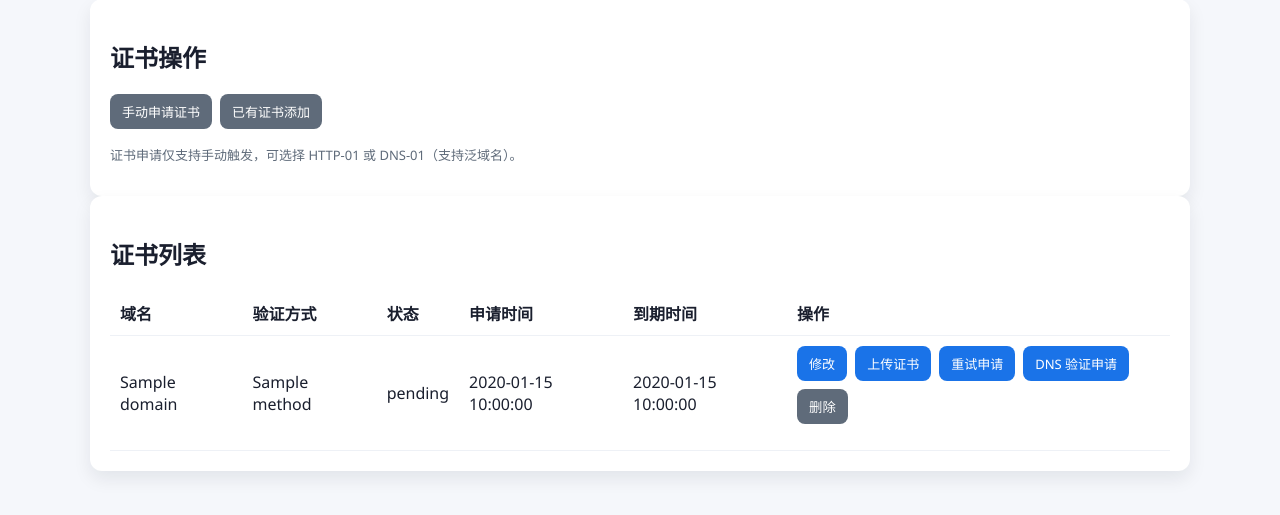
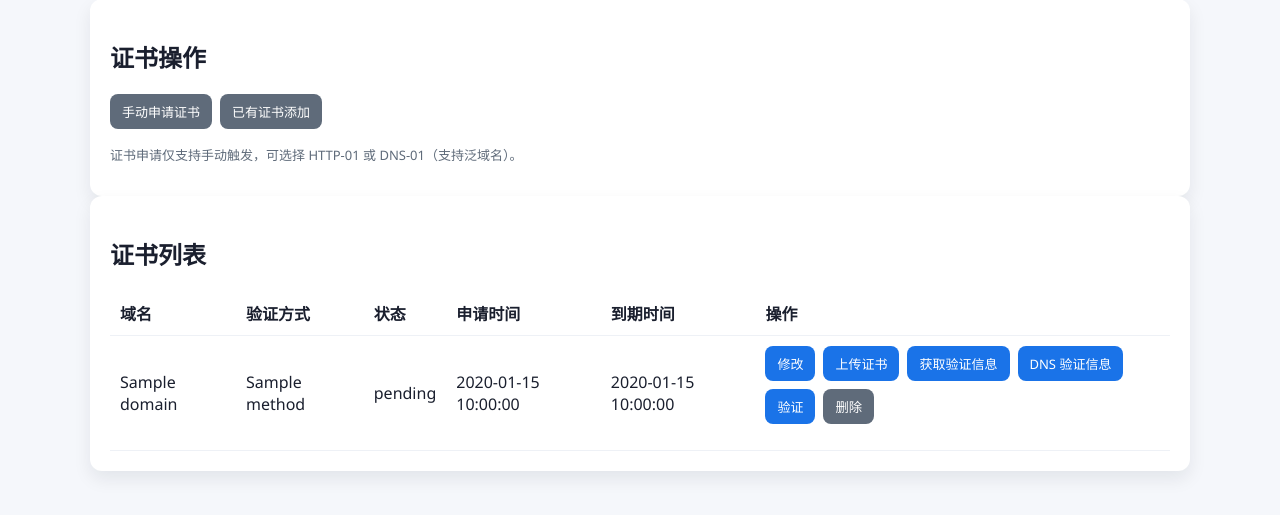
Before and after one commit to modu369/gpt, a Flask app: template control-plane/templates/certs.html in a window 1280 px wide. Shown: the part 103-618 px from the top of the page. Run offline with Flask 3, Linux system fonts and the light colour scheme; data comes from the database, SQL or seed files in the repository; the template is opened without the code that fills it: most values are stand-ins (such as "Sample title", 1, 10 or a date in 2020); data that the repository does not hold is empty.

Commit message:
Add manual ACME challenge flow and verify step

```diff
--- a/control-plane/app.py
+++ b/control-plane/app.py
@@ -434,6 +434,66 @@ def attempt_issue_cert(domain: str, method: str) -> tuple[str, str | None, str |
     renew_at = None
     log_cert_event(domain, method, "issued", "申请成功")
     return "issued", issued_at, expires_at, renew_at, None
+
+
+def run_acme_manual_issue(domain: str, method: str) -> tuple[bool, str]:
+    acme_sh = find_acme_sh()
+    if not acme_sh:
+        message = "等待配置 acme.sh"
+        log_cert_event(domain, method, "pending", message)
+        return False, message
+    method = normalize_cert_method(method)
+    if method == "dns-01":
+        cmd = [
+            acme_sh,
+            "--issue",
+            "--dns",
+            ACME_DNS_PROVIDER,
+            "--yes-I-know-dns-manual-mode-enough-go-ahead",
+            "-d",
+            domain,
+        ]
+    else:
+        cmd = [acme_sh, "--issue", "--manual", "-d", domain]
+    result = subprocess.run(cmd, capture_output=True, text=True, check=False)
+    output = (result.stdout or "") + (result.stderr or "")
+    if result.returncode != 0:
+        message = output.strip() or "获取验证信息失败"
+        log_cert_event(domain, method, "failed", message)
+        return False, message
+    log_cert_event(domain, method, "pending", output.strip() or "请按提示完成验证")
+    return True, output.strip() or "请按提示完成验证"
+
+
+def run_acme_manual_verify(domain: str, method: str) -> tuple[str, str | None, str | None, str | None, str | None]:
+    acme_sh = find_acme_sh()
+    if not acme_sh:
+        message = "等待配置 acme.sh"
+        log_cert_event(domain, method, "pending", message)
+        return "pending", None, None, None, message
+    method = normalize_cert_method(method)
+    if method == "dns-01":
+        cmd = [
+            acme_sh,
+            "--renew",
+            "--dns",
+            ACME_DNS_PROVIDER,
+            "--yes-I-know-dns-manual-mode-enough-go-ahead",
+            "-d",
+            domain,
+            "--force",
+        ]
+    else:
+        cmd = [acme_sh, "--renew", "--manual", "-d", domain, "--force"]
+    result = subprocess.run(cmd, capture_output=True, text=True, check=False)
+    output = (result.stdout or "") + (result.stderr or "")
+    if result.returncode != 0:
+        message = output.strip() or "验证失败"
+        log_cert_event(domain, method, "failed", message)
+        return "failed", None, None, None, message
+    log_cert_event(domain, method, "issued", output.strip() or "申请成功")
+    issued_at = datetime.utcnow().isoformat()
+    return "issued", issued_at, None, None, None
 
 
 def auto_issue_certs() -> None:
@@ -996,10 +1056,8 @@ def retry_cert(cert_id: int, access_key: str | None = None):
         log_cert_event(cert["domain"], cert["method"], "failed", "本地校验失败")
         upsert_cert_record(cert["domain"], cert["method"], "failed", None, None, None, "本地校验失败")
         return redirect(scoped_url("certs"))
-    upsert_cert_record(cert["domain"], cert["method"], "applying", None, None, None, None)
-    status, issued_at, expires_at, renew_at, error = attempt_issue_cert(cert["domain"], cert["method"])
-    last_error = None if status == "issued" else (error or "手动重试失败")
-    upsert_cert_record(cert["domain"], cert["method"], status, issued_at, expires_at, renew_at, last_error)
+    upsert_cert_record(cert["domain"], cert["method"], "pending", None, None, None, None)
+    run_acme_manual_issue(cert["domain"], cert["method"])
     return redirect(scoped_url("certs"))
 
 
@@ -1013,10 +1071,24 @@ def retry_cert_dns(cert_id: int, access_key: str | None = None):
     cert = db.execute("SELECT * FROM certs WHERE id = ?", (cert_id,)).fetchone()
     if cert is None:
         return redirect(scoped_url("certs"))
-    upsert_cert_record(cert["domain"], "dns-01", "applying", None, None, None, None)
-    status, issued_at, expires_at, renew_at, error = attempt_issue_cert(cert["domain"], "dns-01")
-    last_error = None if status == "issued" else (error or "DNS 手动申请失败")
-    upsert_cert_record(cert["domain"], "dns-01", status, issued_at, expires_at, renew_at, last_error)
+    upsert_cert_record(cert["domain"], "dns-01", "pending", None, None, None, None)
+    run_acme_manual_issue(cert["domain"], "dns-01")
+    return redirect(scoped_url("certs"))
+
+
+@app.route("/certs/<int:cert_id>/verify", methods=["POST"])
+@app.route("/<access_key>/certs/<int:cert_id>/verify", methods=["POST"])
+def verify_cert(cert_id: int, access_key: str | None = None):
+    require_access(access_key)
+    if not is_logged_in():
+        return redirect(scoped_url("login"))
+    db = get_db()
+    cert = db.execute("SELECT * FROM certs WHERE id = ?", (cert_id,)).fetchone()
+    if cert is None:
+        return redirect(scoped_url("certs"))
+    status, issued_at, expires_at, renew_at, error = run_acme_manual_verify(cert["domain"], cert["method"])
+    last_error = None if status == "issued" else (error or "验证失败")
+    upsert_cert_record(cert["domain"], cert["method"], status, issued_at, expires_at, renew_at, last_error)
     return redirect(scoped_url("certs"))
 
 
@@ -1042,10 +1114,8 @@ def auto_issue_cert(access_key: str | None = None):
             log_cert_event(domain, method, "failed", "本地校验失败")
             upsert_cert_record(domain, method, "failed", None, None, None, "本地校验失败")
             return redirect(scoped_url("certs"))
-    upsert_cert_record(domain, method, "applying", None, None, None, None)
-    status, issued_at, expires_at, renew_at, error = attempt_issue_cert(domain, method)
-    last_error = None if status == "issued" else (error or "手动申请失败")
-    upsert_cert_record(domain, method, status, issued_at, expires_at, renew_at, last_error)
+    upsert_cert_record(domain, method, "pending", None, None, None, None)
+    run_acme_manual_issue(domain, method)
     return redirect(scoped_url("certs"))
 
 
--- a/control-plane/templates/certs.html
+++ b/control-plane/templates/certs.html
@@ -36,6 +36,7 @@
               </label>
               <button type="submit" class="secondary">开始申请</button>
             </form>
+            <p class="hint">点击申请后会生成验证信息，请到“查看日志”获取配置内容，完成配置后在列表里点击“验证”。</p>
           </details>
           <details>
             <summary class="secondary">已有证书添加</summary>
@@ -121,17 +122,24 @@
                     </form>
                   </details>
                   <details class="modal">
-                    <summary>重试申请</summary>
+                    <summary>获取验证信息</summary>
                     <form method="post" action="{{ scoped_url('retry_cert', cert_id=cert.id) }}" class="stack">
-                      <p class="hint">需要域名已解析到节点 IP。</p>
-                      <button type="submit">开始重试</button>
+                      <p class="hint">系统会生成验证信息，请在日志中查看。</p>
+                      <button type="submit">生成验证信息</button>
                     </form>
                   </details>
                   <details class="modal">
-                    <summary>DNS 验证申请</summary>
+                    <summary>DNS 验证信息</summary>
                     <form method="post" action="{{ scoped_url('retry_cert_dns', cert_id=cert.id) }}" class="stack">
                       <p class="hint">支持通配符域名，需要配置 ACME_DNS_PROVIDER。</p>
-                      <button type="submit" class="secondary">开始 DNS 申请</button>
+                      <button type="submit" class="secondary">生成 DNS 信息</button>
+                    </form>
+                  </details>
+                  <details class="modal">
+                    <summary>验证</summary>
+                    <form method="post" action="{{ scoped_url('verify_cert', cert_id=cert.id) }}" class="stack">
+                      <p class="hint">完成配置后点击验证，将进行官方校验并下发证书。</p>
+                      <button type="submit">开始验证</button>
                     </form>
                   </details>
                   <form method="post" action="{{ scoped_url('delete_cert', cert_id=cert.id) }}">
```
